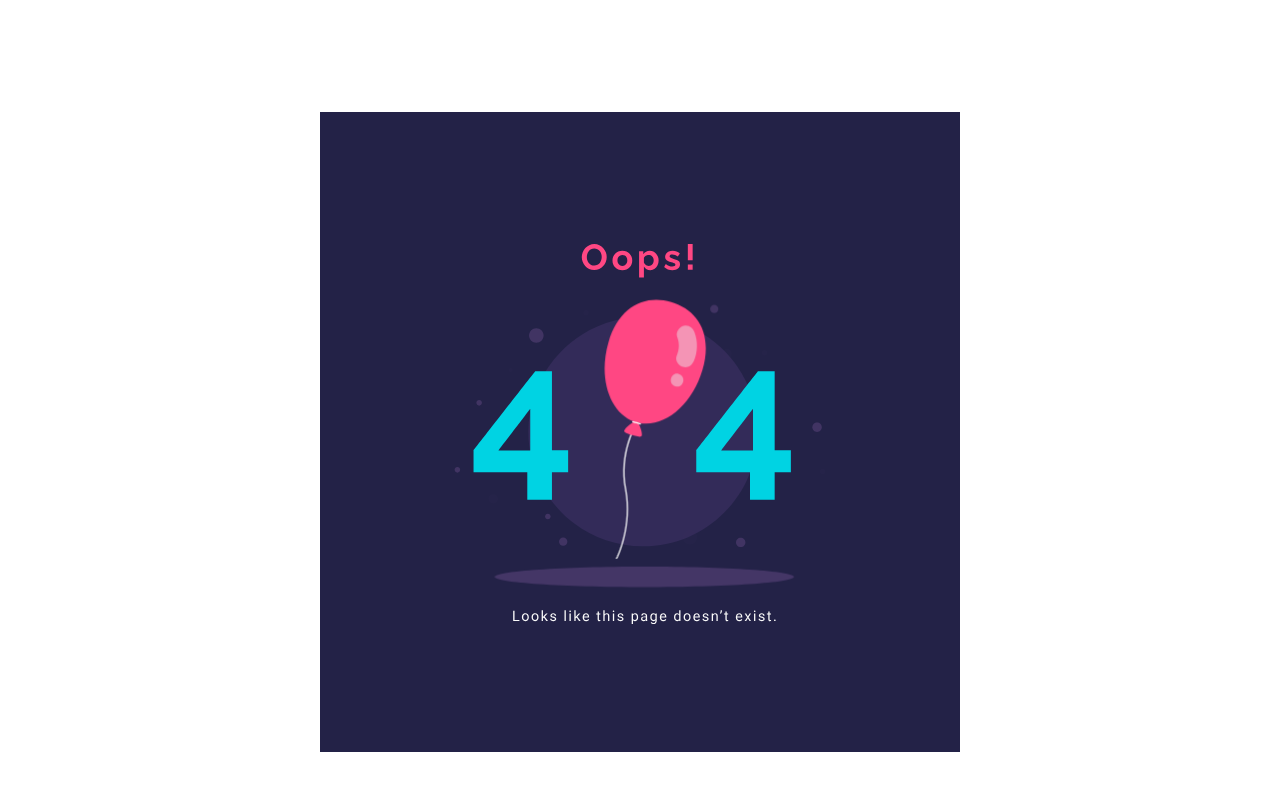
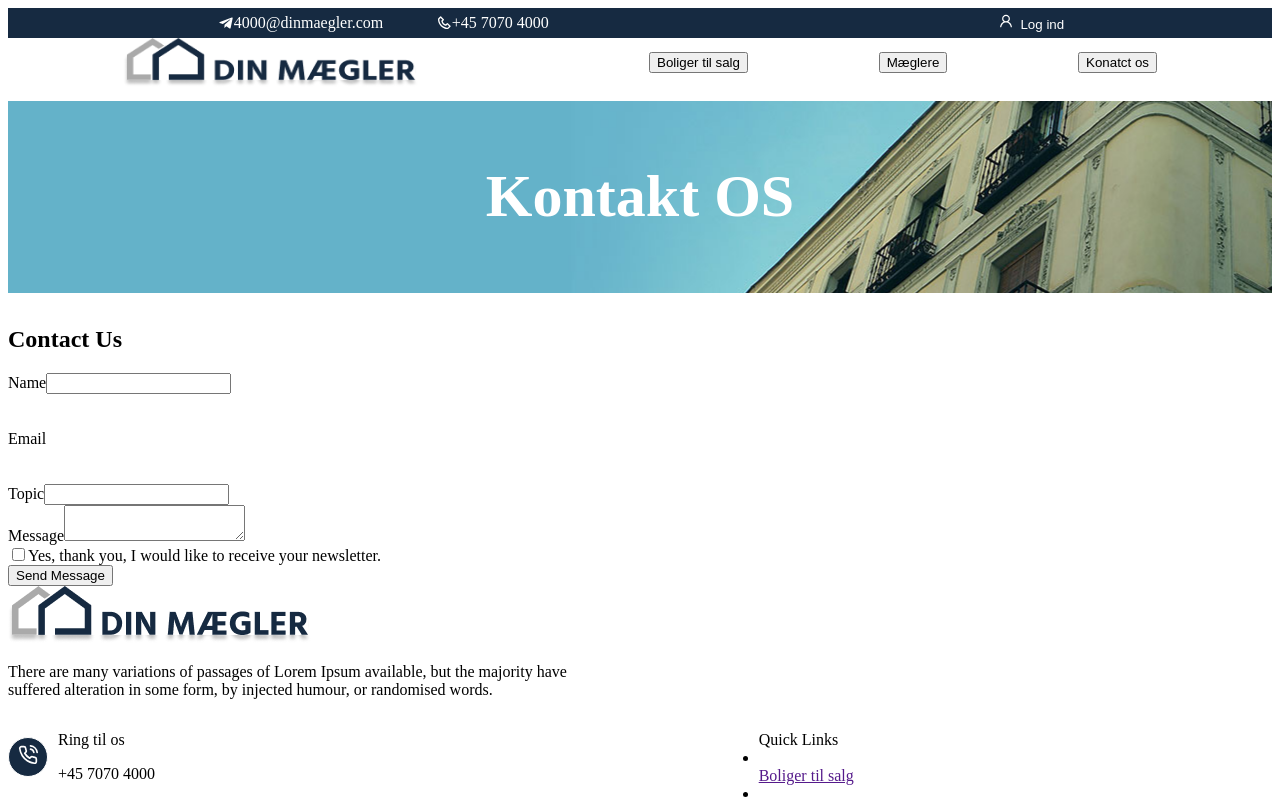
Before and after one commit to ZahraSH67/DinMaeglerApiNew, a React (Vite) app: page /contactus in a window 1280 px wide. Before the commit this address had no page. Shown: the top 800 px of the page. Built offline with nearby package versions, Linux system fonts and the light colour scheme.

Commit message:
Add Contact Us page to project

```diff
--- /dev/null
+++ b/src/components/ContactForm.jsx
@@ -0,0 +1,98 @@
+import React, { useState } from 'react';
+
+const ContactForm = () => {
+  const [formData, setFormData] = useState({
+    name: '',
+    email: '',
+    topic: '',
+    message: '',
+    subscribe: false,
+  });
+
+  const handleChange = (e) => {
+    const { name, value, type, checked } = e.target;
+    const newValue = type === 'checkbox' ? checked : value;
+
+    setFormData({
+      ...formData,
+      [name]: newValue,
+    });
+  };
+
+  const handleSubmit = (e) => {
+    e.preventDefault();
+
+    // Here, you can implement the logic to send the message
+    // You can use formData to access the entered data
+    // For example, you can send it to an API or display it in an alert
+
+    alert('Message sent!');
+  };
+
+  return (
+    <div className="contact-form">
+      <h2>Contact Us</h2>
+      <form onSubmit={handleSubmit}>
+        <div className="form-group">
+          <label htmlFor="name">Name</label>
+          <input
+            type="text"
+            id="name"
+            name="name"
+            value={formData.name}
+            onChange={handleChange}
+            required
+          />
+        </div>
+        <div className="form-group">
+          <label htmlFor="email">Email</label>
+          <input
+            type="email"
+            id="email"
+            name="email"
+            value={formData.email}
+            onChange={handleChange}
+            required
+          />
+        </div>
+        <div className="form-group">
+          <label htmlFor="topic">Topic</label>
+          <input
+            type="text"
+            id="topic"
+            name="topic"
+            value={formData.topic}
+            onChange={handleChange}
+            required
+          />
+        </div>
+        <div className="form-group">
+          <label htmlFor="message">Message</label>
+          <textarea
+            id="message"
+            name="message"
+            value={formData.message}
+            onChange={handleChange}
+            required
+          ></textarea>
+        </div>
+        <div className="form-group">
+          <label>
+            <input
+              type="checkbox"
+              name="subscribe"
+              checked={formData.subscribe}
+              onChange={handleChange}
+            />
+            Yes, thank you, I would like to receive your newsletter.
+          </label>
+        </div>
+        <div className="form-group">
+          <button type="submit">Send Message</button>
+        </div>
+      </form>
+    </div>
+  );
+};
+
+export default ContactForm;
--- a/src/components/Navigation.jsx
+++ b/src/components/Navigation.jsx
@@ -20,6 +20,9 @@ const Navigation = () => {
             <Link to="/agentview">
                 <NavigationElement title="Mæglere" />
             </Link>
+            <Link to="/contactus">
+                <NavigationElement title="Konatct os" />
+            </Link>
             {/* Add other navigation links here */}
         </StyledNavigation>
     )
--- a/src/main.jsx
+++ b/src/main.jsx
@@ -27,6 +27,7 @@ import ErrorView from "./pages/ErrorView.jsx";
 // import DetailView from "./pages/DetailView.jsx";
 import BuildingForSale from "./pages/BuildingsForSale.jsx";
 import AgentView from "./pages/AgentView.jsx";
+import ContactUs from "./pages/ContactUs.jsx";
 // import BuildingDetailsView, { BuildingDetailsViewLoader } from "./pages/BuildingDetailsView.jsx";
 
 
@@ -50,6 +51,7 @@ const router = createBrowserRouter(
       <Route index element={<Home />} />
       <Route path="/buildingforsale/" element={<BuildingForSale />} />
       <Route path="/agentview/" element={<AgentView />} />
+      <Route path="/contactus/" element={<ContactUs />} />
 
       {/* <Route path="/buildingdetailsview:id" element={< BuildingDetailsView/>} loader={BuildingDetailsViewLoader} /> */}
 
--- /dev/null
+++ b/src/pages/ContactUs.jsx
@@ -0,0 +1,23 @@
+import FirstHeader from "../templates/FirstHeader";
+import SecondHeader from "../templates/SecondHeader";
+import TitleOfPage from "../components/TitleOfPage";
+import ContactForm from "../components/ContactForm";
+import Footer from "../templates/Footer";
+import UnderFooter from "../components/UnderFooter";
+import ErrorBoundary from "../components/ErrorBoundary";
+
+
+
+const ContactUs = () => {
+    return(
+        <ErrorBoundary>
+            <FirstHeader />
+            <SecondHeader />
+            <TitleOfPage title="Kontakt OS" />
+            <ContactForm />
+            <Footer />
+            <UnderFooter />
+        </ErrorBoundary>
+    )
+}
+export default ContactUs;
```
